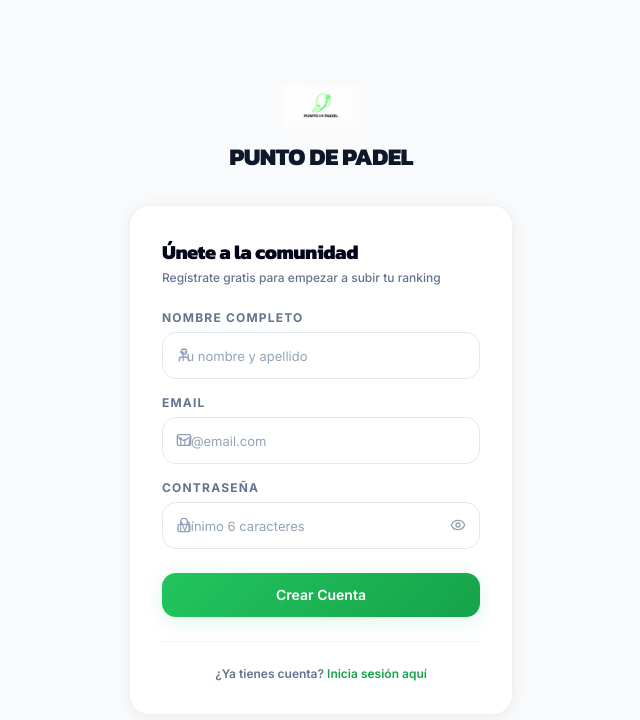
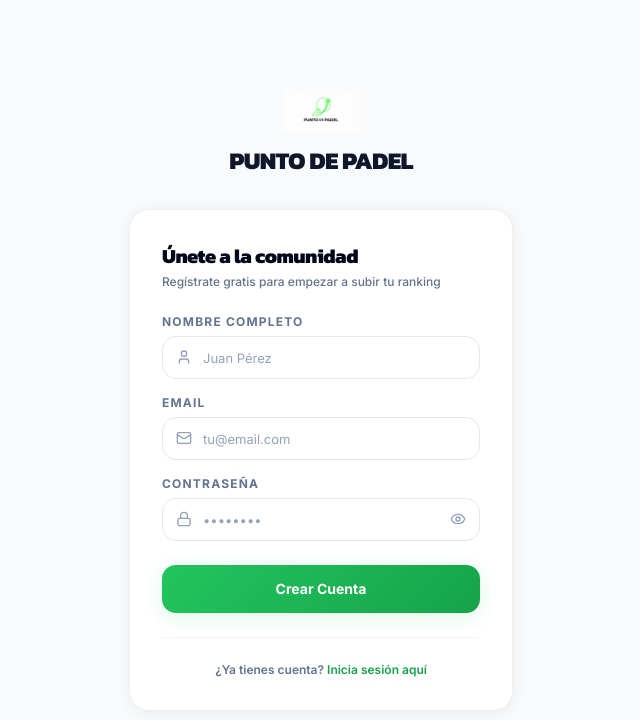
Before and after one commit to urse3/Padel, a Next.js app: page /registro in a window 1280 px wide. Shown: the top 720 px of the page, without its empty margins (319-959 px from the left). Built offline with nearby package versions, Linux system fonts and the light colour scheme; no server answers.

Commit message:
fix: input padding overlap, hide email in amigos, add loading state for instant navigation feel

```diff
--- /dev/null
+++ b/app/(app)/loading.tsx
@@ -0,0 +1,10 @@
+import React from 'react'
+
+export default function Loading() {
+  return (
+    <div className="flex flex-col items-center justify-center min-h-[50vh] space-y-4 animate-pulse">
+      <div className="w-12 h-12 border-4 border-brand-200 border-t-brand-500 rounded-full animate-spin"></div>
+      <p className="text-sm font-bold text-slate-400 font-kanit uppercase tracking-widest">Cargando...</p>
+    </div>
+  )
+}
--- a/app/(auth)/login/page.tsx
+++ b/app/(auth)/login/page.tsx
@@ -87,7 +87,7 @@
                 value={email}
                 onChange={e => setEmail(e.target.value)}
                 placeholder="tu@email.com"
-                className="input-base pl-10 py-2.5"
+                className="input-base !pl-10 py-2.5"
               />
               <Mail className="absolute left-3.5 top-1/2 -translate-y-1/2 text-slate-400" size={16} />
             </div>
@@ -110,7 +110,7 @@
                 value={password}
                 onChange={e => setPassword(e.target.value)}
                 placeholder="••••••••"
-                className="input-base pl-10 pr-10 py-2.5"
+                className="input-base !pl-10 !pr-10 py-2.5"
               />
               <Lock className="absolute left-3.5 top-1/2 -translate-y-1/2 text-slate-400" size={16} />
               <button
--- a/app/(auth)/registro/page.tsx
+++ b/app/(auth)/registro/page.tsx
@@ -99,8 +99,8 @@
                 required
                 value={name}
                 onChange={e => setName(e.target.value)}
-                placeholder="Tu nombre y apellido"
-                className="input-base pl-10 py-2.5"
+                placeholder="Juan Pérez"
+                className="input-base !pl-10 py-2.5"
               />
               <User className="absolute left-3.5 top-1/2 -translate-y-1/2 text-slate-400" size={16} />
             </div>
@@ -118,7 +118,7 @@
                 value={email}
                 onChange={e => setEmail(e.target.value)}
                 placeholder="tu@email.com"
-                className="input-base pl-10 py-2.5"
+                className="input-base !pl-10 py-2.5"
               />
               <Mail className="absolute left-3.5 top-1/2 -translate-y-1/2 text-slate-400" size={16} />
             </div>
@@ -133,10 +133,11 @@
               <input
                 type={showPassword ? 'text' : 'password'}
                 required
+                minLength={6}
                 value={password}
                 onChange={e => setPassword(e.target.value)}
-                placeholder="Mínimo 6 caracteres"
-                className="input-base pl-10 pr-10 py-2.5"
+                placeholder="••••••••"
+                className="input-base !pl-10 !pr-10 py-2.5"
               />
               <Lock className="absolute left-3.5 top-1/2 -translate-y-1/2 text-slate-400" size={16} />
               <button
--- /dev/null
+++ b/app/comunidad/loading.tsx
@@ -0,0 +1,10 @@
+import React from 'react'
+
+export default function Loading() {
+  return (
+    <div className="flex flex-col items-center justify-center min-h-[50vh] space-y-4 animate-pulse">
+      <div className="w-12 h-12 border-4 border-brand-200 border-t-brand-500 rounded-full animate-spin"></div>
+      <p className="text-sm font-bold text-slate-400 font-kanit uppercase tracking-widest">Cargando...</p>
+    </div>
+  )
+}
--- a/app/globals.css
+++ b/app/globals.css
@@ -59,6 +59,13 @@
   border: 1px solid rgba(255, 255, 255, 0.6);
 }
 
+/* Level badge gradiente */
+.level-badge {
+  background: linear-gradient(135deg, #5eff84, #22c55e);
+  box-shadow: var(--shadow-green);
+}
+
+@layer components {
   /* Card base */
   .card {
     background: #ffffff;
@@ -68,12 +75,6 @@
     transition: box-shadow 0.2s ease, transform 0.2s ease;
   }
   .card:hover { box-shadow: var(--shadow-card-hover); }
-
-/* Level badge gradiente */
-.level-badge {
-  background: linear-gradient(135deg, #5eff84, #22c55e);
-  box-shadow: var(--shadow-green);
-}
 
   /* Botón primario */
   .btn-primary {
@@ -138,6 +139,7 @@
     box-shadow: 0 0 0 3px rgba(34, 197, 94, 0.12);
   }
   .input-base::placeholder { color: #94a3b8; font-size: 0.8125rem; }
+}
 
 /* Ranking positions */
 .rank-1 {
--- a/components/app/AmigosClient.tsx
+++ b/components/app/AmigosClient.tsx
@@ -184,7 +184,6 @@
                     <PlayerAvatar name={a.full_name || a.email} avatarUrl={a.avatar_url} size="sm" className="border border-slate-100" />
                     <div>
                       <p className="text-xs font-bold text-slate-800">{a.full_name || a.email.split('@')[0]}</p>
-                      <p className="text-[9px] text-slate-400 font-bold uppercase tracking-wider">{a.email}</p>
                     </div>
                   </div>
                   <LevelBadge nivel={parseFloat(a.nivel as any)} size="sm" />
@@ -247,7 +246,7 @@
               placeholder="Buscar miembros por nombre..."
               value={searchQuery}
               onChange={e => setSearchQuery(e.target.value)}
-              className="input-base pl-10"
+              className="input-base !pl-10"
             />
             <Search className="absolute left-3.5 top-1/2 -translate-y-1/2 text-slate-400" size={16} />
           </div>
--- a/components/app/RankingClient.tsx
+++ b/components/app/RankingClient.tsx
@@ -99,7 +99,7 @@
           placeholder="Buscar jugador..."
           value={search}
           onChange={e => setSearch(e.target.value)}
-          className="input-base pl-10"
+          className="input-base !pl-10"
         />
         <Search className="absolute left-3.5 top-1/2 -translate-y-1/2 text-slate-400" size={16} />
       </div>
--- a/components/landing/RankingPublicoClient.tsx
+++ b/components/landing/RankingPublicoClient.tsx
@@ -152,7 +152,7 @@
                   placeholder="Buscar jugador..."
                   value={search}
                   onChange={e => handleSearch(e.target.value)}
-                  className="input-base pl-10 py-2.5 text-sm w-full"
+                  className="input-base !pl-10 py-2.5 text-sm w-full"
                 />
               </div>
 
```
Lines whose indentation alone changed are shown as unchanged.
